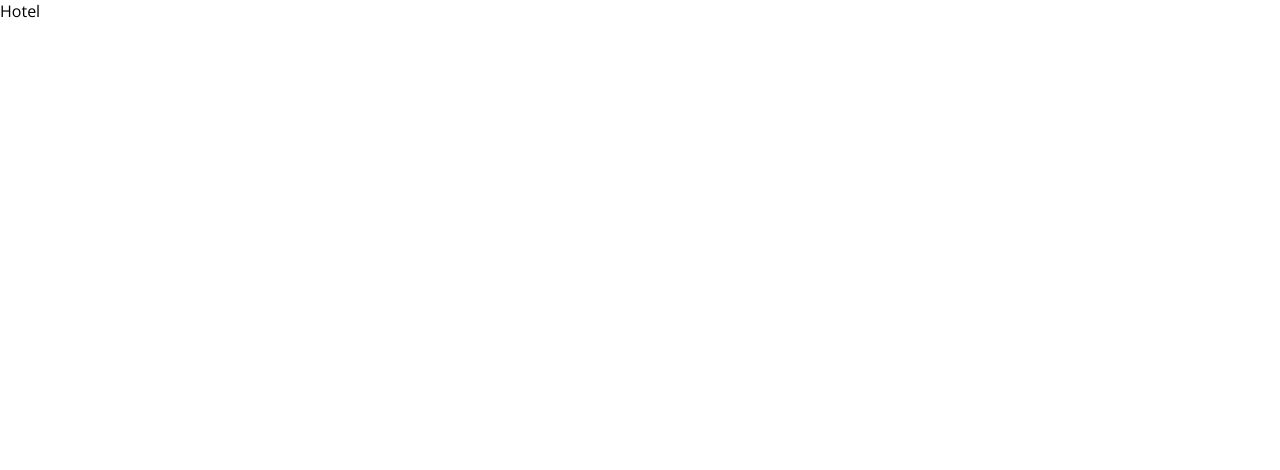
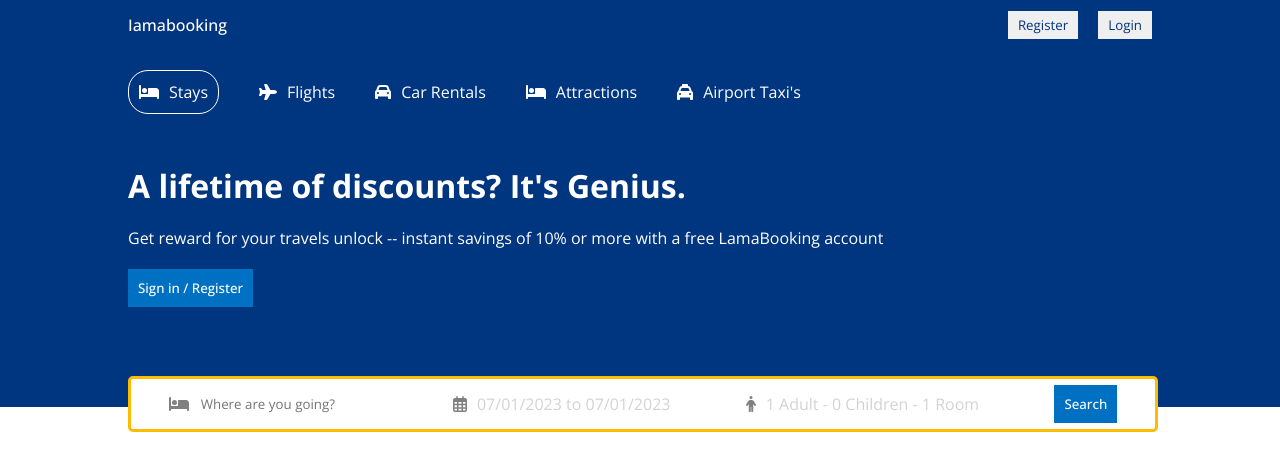
Before and after one commit to Nabeel87/booking, a React (Create React App) app: page /hotels/1 in a window 1280 px wide. Shown: the top 470 px of the page. Built offline with nearby package versions, Linux system fonts and the light colour scheme.

Commit message:
disappear search on other pages
only show on home page

```diff
--- a/src/components/header/Header.jsx
+++ b/src/components/header/Header.jsx
@@ -8,7 +8,7 @@
 import 'react-date-range/dist/theme/default.css';//theme css file
 import { format } from "date-fns";
 
-const Header = () => {
+const Header = ({type}) => {
 
     const [openDate, setOpenDate] = useState(false);
     const [date, setDate] = useState([
@@ -37,7 +37,7 @@
 
     return (
         <div className="header">
-            <div className="headerContainer">
+            <div className={type === "list" ? "headerContainer listMode" : "headerContainer"}>
                 <div className="headerList">
                     <div className="headerListitem active">
                         <FontAwesomeIcon icon={faBed} />
@@ -60,6 +60,8 @@
                         <span>Airport Taxi's</span>
                     </div>
                 </div>
+                {type !== "list" &&
+                    <>
                         <h1 className="headerTittle">A lifetime of discounts? It's Genius.</h1>
                         <p className="headerDesc">
                             Get reward for your travels unlock -- instant savings of 10% or more with a free LamaBooking account
@@ -88,7 +90,7 @@
                             </div>
                             <div className="headerSearchItem">
                                 <FontAwesomeIcon icon={faPerson} className="headericon" />
-                        <span className="headerSearchText" onClick={()=> setOpenOptions(!openOptions)}>
+                                <span className="headerSearchText" onClick={() => setOpenOptions(!openOptions)}>
                                     {`${options.adult} Adult - ${options.children} Children - ${options.room} Room`}
                                 </span>
                                 {openOptions && <div className="options">
@@ -149,7 +151,7 @@
                             <div className="headerSearchItem">
                                 <button className="headerBtn">Search</button>
                             </div>
-                </div>
+                        </div></>}
             </div>
         </div>
     )
--- a/src/components/header/header.css
+++ b/src/components/header/header.css
@@ -10,6 +10,11 @@
     max-width: 1024px;
     margin: 20px 0px 100px 0px;
 }
+
+.headerContainer.listMode{
+    margin: 20px 0px 0px 0px;
+}
+
 .headerList{
     display: flex;
     gap: 40px;
--- a/src/pages/hotel/Hotel.jsx
+++ b/src/pages/hotel/Hotel.jsx
@@ -1,8 +1,12 @@
-import React from 'react'
+import Navbar from "../../components/navbar/Navbar";
+import Header from "../../components/header/Header";
 
 const Hotel = () => {
   return (
-    <div>Hotel</div>
+    <div>
+      <Navbar />
+      <Header />
+    </div>
   )
 }
 
--- a/src/pages/list/List.jsx
+++ b/src/pages/list/List.jsx
@@ -1,8 +1,14 @@
-import React from 'react'
+import React from "react";
+import Navbar from "../../components/navbar/Navbar";
+import Header from "../../components/header/Header";
+
 
 const List = () => {
   return (
-    <div>List</div>
+    <div>
+      <Navbar />
+      <Header type="list" />
+    </div>
   )
 }
 
```
Lines whose indentation alone changed are shown as unchanged.
